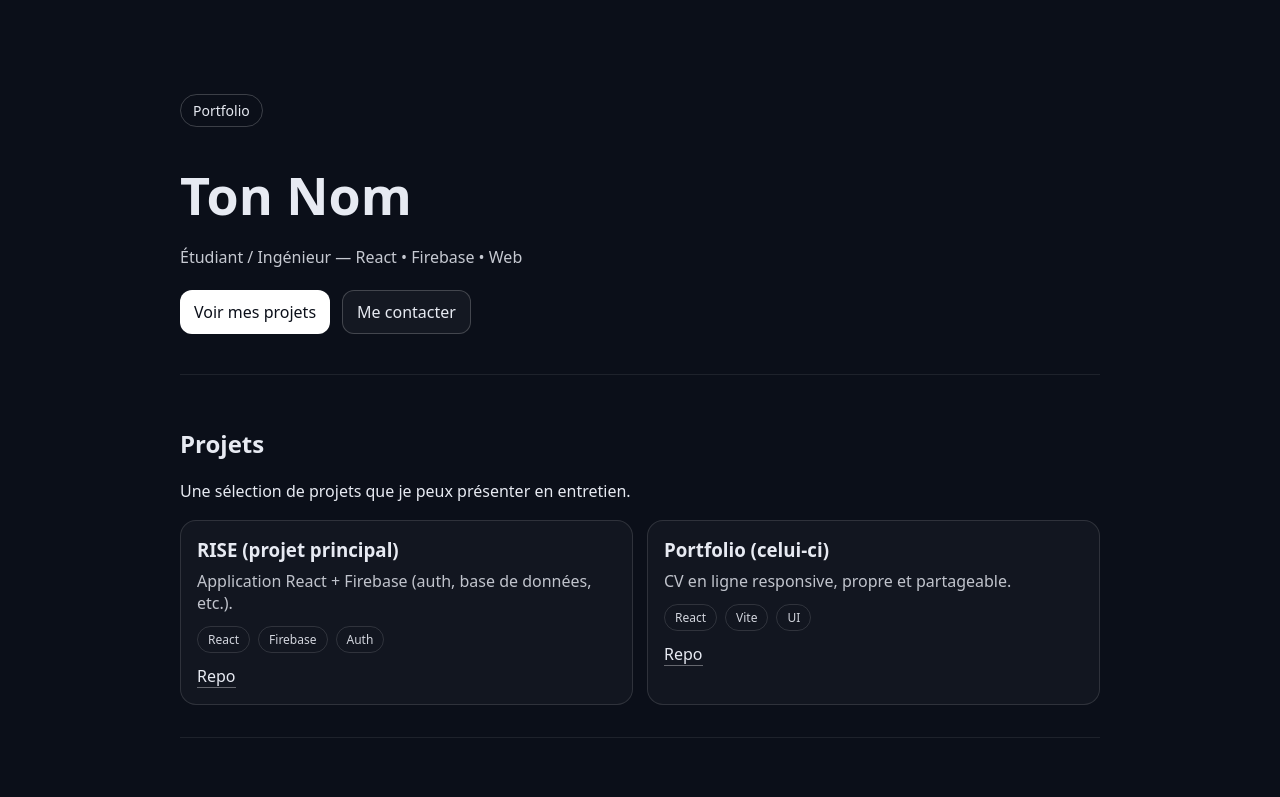
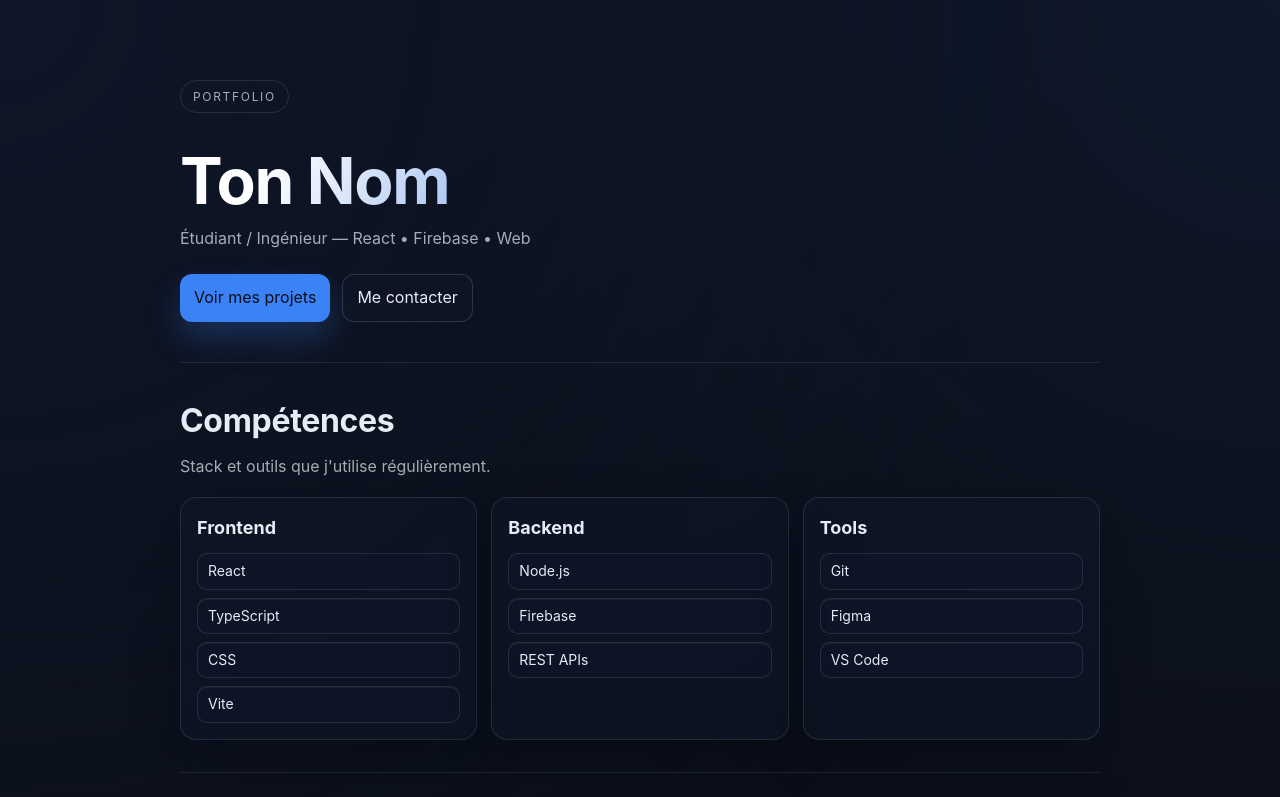
Before and after one commit to AxelRemillat/Portfolio-, a React (Vite) app: page / in a window 1280 px wide. Shown: the top 797 px of the page. Built offline with nearby package versions, Linux system fonts and the light colour scheme.

Commit message:
Refine luxury dark theme styling

```diff
--- a/src/App.css
+++ b/src/App.css
@@ -1,11 +1,23 @@
 :root {
-  font-family: system-ui, -apple-system, Segoe UI, Roboto, Arial, sans-serif;
+  font-family: "Inter", system-ui, -apple-system, Segoe UI, Roboto, Arial, sans-serif;
+  color-scheme: dark;
+  --bg: #0b0f19;
+  --bg-elevated: rgba(15, 21, 36, 0.72);
+  --border-soft: rgba(148, 163, 184, 0.18);
+  --text-primary: #e6ebf5;
+  --text-muted: rgba(226, 232, 240, 0.72);
+  --accent: #3b82f6;
+  --shadow-soft: 0 18px 45px rgba(5, 8, 18, 0.45);
+  --transition: 240ms ease;
 }
 
 .page {
   min-height: 100vh;
-  background: #0b0f19;
-  color: #e7eaf2;
+  background: radial-gradient(circle at top right, rgba(59, 130, 246, 0.08), transparent 45%),
+    radial-gradient(circle at top left, rgba(15, 23, 42, 0.85), transparent 55%),
+    #0b0f19;
+  color: var(--text-primary);
+  line-height: 1.6;
 }
 
 .hero {
@@ -18,18 +30,39 @@
   display: inline-block;
   padding: 6px 12px;
   border-radius: 999px;
-  border: 1px solid rgba(255, 255, 255, 0.2);
-  font-size: 14px;
+  border: 1px solid var(--border-soft);
+  font-size: 12px;
+  letter-spacing: 0.14em;
+  text-transform: uppercase;
+  color: var(--text-muted);
 }
 
 h1 {
-  font-size: 52px;
-  margin: 18px 0 10px;
+  font-size: clamp(40px, 6vw, 64px);
+  margin: 18px 0 12px;
+  line-height: 1.05;
+  letter-spacing: -0.02em;
+}
+
+h2 {
+  font-size: clamp(24px, 3vw, 32px);
+  margin: 0 0 8px;
+  letter-spacing: -0.01em;
+}
+
+h3 {
+  font-size: 18px;
+  margin: 0 0 8px;
+}
+
+p {
+  margin: 0 0 16px;
+  color: var(--text-muted);
 }
 
 .subtitle {
   max-width: 620px;
-  opacity: 0.85;
+  color: var(--text-muted);
 }
 
 .actions {
@@ -43,18 +76,32 @@ h1 {
   padding: 10px 14px;
   border-radius: 12px;
   text-decoration: none;
-  border: 1px solid rgba(255, 255, 255, 0.2);
-  color: inherit;
-  background: rgba(255, 255, 255, 0.04);
+  border: 1px solid rgba(148, 163, 184, 0.24);
+  color: var(--text-primary);
+  background: rgba(15, 23, 42, 0.4);
   display: inline-flex;
   align-items: center;
   justify-content: center;
+  transition: transform var(--transition), box-shadow var(--transition), border-color var(--transition);
+}
+
+.btn:hover,
+.btn:focus-visible {
+  transform: translateY(-2px);
+  border-color: rgba(148, 163, 184, 0.35);
+  box-shadow: 0 18px 35px rgba(8, 12, 24, 0.35);
 }
 
 .btn.primary {
-  background: #ffffff;
+  background: var(--accent);
   color: #0b0f19;
   border: none;
+  box-shadow: 0 16px 32px rgba(59, 130, 246, 0.25);
+}
+
+.btn.primary:hover,
+.btn.primary:focus-visible {
+  box-shadow: 0 20px 40px rgba(59, 130, 246, 0.35);
 }
 
 .content {
@@ -65,15 +112,15 @@ h1 {
 
 .section {
   padding: 32px 0;
-  border-top: 1px solid rgba(255, 255, 255, 0.08);
+  border-top: 1px solid rgba(148, 163, 184, 0.15);
 }
 
 .footer {
   max-width: 960px;
   margin: auto;
   padding: 24px 20px;
-  opacity: 0.7;
-  border-top: 1px solid rgba(255, 255, 255, 0.08);
+  color: var(--text-muted);
+  border-top: 1px solid rgba(148, 163, 184, 0.15);
 }
 
 .grid {
@@ -86,8 +133,11 @@ h1 {
 .card {
   padding: 16px;
   border-radius: 16px;
-  border: 1px solid rgba(255, 255, 255, 0.12);
-  background: rgba(255, 255, 255, 0.03);
+  border: 1px solid var(--border-soft);
+  background: var(--bg-elevated);
+  box-shadow: var(--shadow-soft);
+  backdrop-filter: blur(10px);
+  transition: transform var(--transition), box-shadow var(--transition), border-color var(--transition);
 }
 
 .card h3 {
@@ -95,7 +145,7 @@ h1 {
 }
 
 .muted {
-  opacity: 0.82;
+  color: var(--text-muted);
   margin: 0 0 12px;
 }
 
@@ -110,8 +160,9 @@ h1 {
   font-size: 12px;
   padding: 4px 10px;
   border-radius: 999px;
-  border: 1px solid rgba(255, 255, 255, 0.14);
-  opacity: 0.9;
+  border: 1px solid rgba(148, 163, 184, 0.25);
+  background: rgba(15, 23, 42, 0.6);
+  color: var(--text-muted);
 }
 
 .links, .contactRow {
@@ -122,5 +173,63 @@ h1 {
 
 .link {
   text-decoration: none;
-  border-bottom: 1px solid rgba(255, 255, 255, 0.35);
+  color: var(--text-primary);
+  opacity: 0.8;
+  border-bottom: 1px solid transparent;
+  transition: opacity var(--transition), border-color var(--transition);
 }
+
+.link:hover,
+.link:focus-visible {
+  opacity: 1;
+  border-color: rgba(59, 130, 246, 0.6);
+}
+
+.card:hover,
+.card:focus-within {
+  transform: translateY(-4px);
+  border-color: rgba(148, 163, 184, 0.35);
+  box-shadow: 0 26px 60px rgba(8, 12, 24, 0.55);
+}
+
+.hero-title {
+  background: linear-gradient(120deg, #ffffff 10%, rgba(59, 130, 246, 0.9) 65%, #ffffff 100%);
+  -webkit-background-clip: text;
+  color: transparent;
+}
+
+.skills-grid {
+  margin-top: 18px;
+}
+
+.skill-card h3 {
+  margin: 0 0 10px;
+}
+
+.skill-list {
+  list-style: none;
+  padding: 0;
+  margin: 0;
+  display: grid;
+  gap: 8px;
+}
+
+.skill-item {
+  padding: 6px 10px;
+  border-radius: 10px;
+  border: 1px solid rgba(148, 163, 184, 0.18);
+  background: rgba(15, 23, 42, 0.55);
+  font-size: 14px;
+}
+
+.skill-item + .skill-item {
+  box-shadow: inset 0 1px 0 rgba(148, 163, 184, 0.08);
+}
+
+a:focus-visible,
+button:focus-visible,
+.btn:focus-visible,
+.link:focus-visible {
+  outline: 2px solid rgba(59, 130, 246, 0.8);
+  outline-offset: 3px;
+}
--- a/src/App.tsx
+++ b/src/App.tsx
@@ -1,5 +1,6 @@
 import "./App.css";
 import Hero from "./components/Hero";
+import Skills from "./components/Skills";
 import Projects from "./components/Projects";
 import Contact from "./components/Contact";
 
@@ -9,6 +10,7 @@ export default function App() {
       <Hero />
 
       <main className="content">
+        <Skills />
         <Projects />
         <Contact />
       </main>
--- a/src/components/Hero.tsx
+++ b/src/components/Hero.tsx
@@ -3,7 +3,7 @@ export default function Hero() {
     <header className="hero">
       <p className="badge">Portfolio</p>
 
-      <h1>Ton Nom</h1>
+      <h1 className="hero-title">Ton Nom</h1>
 
       <p className="subtitle">
         Étudiant / Ingénieur — React • Firebase • Web
--- /dev/null
+++ b/src/components/Skills.tsx
@@ -0,0 +1,25 @@
+import { skills } from "../data/skills";
+
+export default function Skills() {
+  return (
+    <section id="skills" className="section">
+      <h2>Compétences</h2>
+      <p className="muted">Stack et outils que j'utilise régulièrement.</p>
+
+      <div className="grid skills-grid">
+        {skills.map((group) => (
+          <article key={group.title} className="card skill-card">
+            <h3>{group.title}</h3>
+            <ul className="skill-list">
+              {group.items.map((item) => (
+                <li key={item} className="skill-item">
+                  {item}
+                </li>
+              ))}
+            </ul>
+          </article>
+        ))}
+      </div>
+    </section>
+  );
+}
--- /dev/null
+++ b/src/data/skills.ts
@@ -0,0 +1,19 @@
+export type SkillGroup = {
+  title: string;
+  items: string[];
+};
+
+export const skills: SkillGroup[] = [
+  {
+    title: "Frontend",
+    items: ["React", "TypeScript", "CSS", "Vite"],
+  },
+  {
+    title: "Backend",
+    items: ["Node.js", "Firebase", "REST APIs"],
+  },
+  {
+    title: "Tools",
+    items: ["Git", "Figma", "VS Code"],
+  },
+];
```
